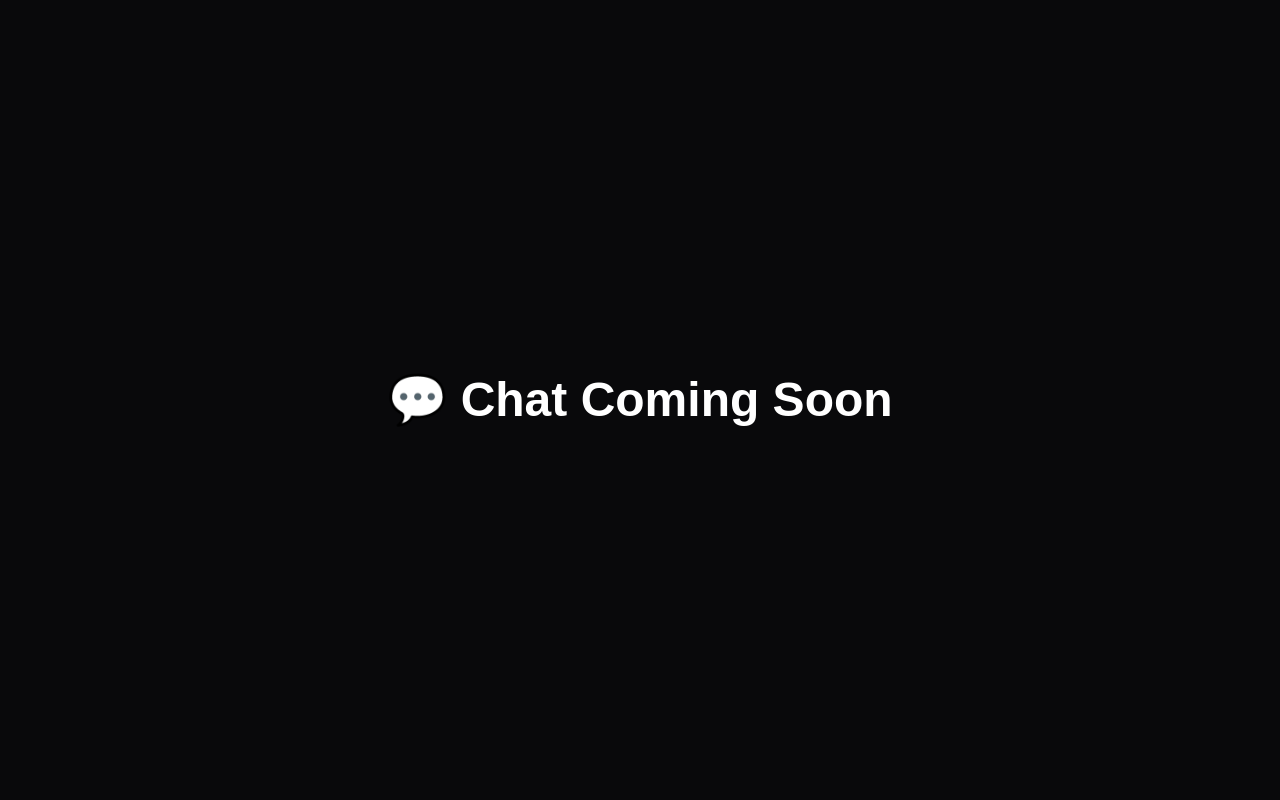
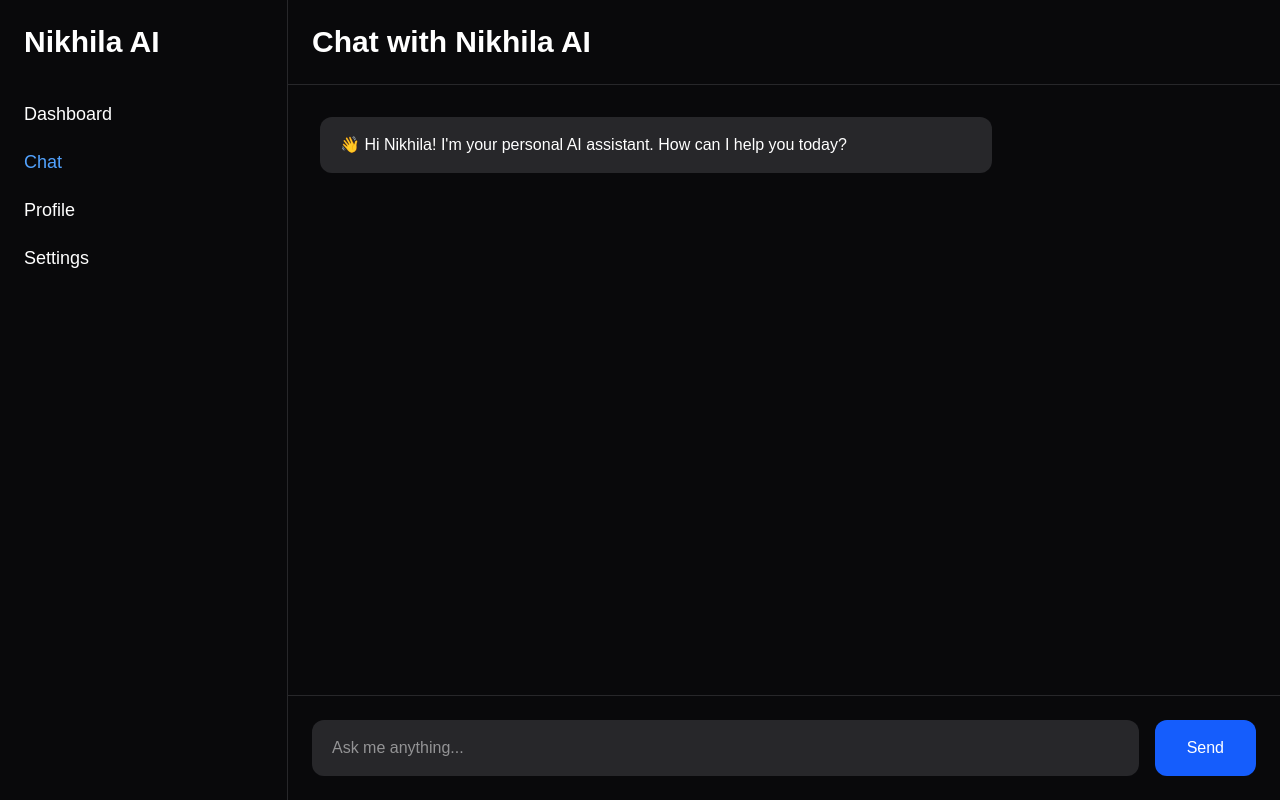
Before and after one commit to nikhila249/nikhila-ai, a Next.js app in the folder frontend/: page /chat in a window 1280 px wide. Built offline with nearby package versions, Linux system fonts and the light colour scheme.

Commit message:
Added AI chat with Groq API

```diff
--- /dev/null
+++ b/frontend/app/api/chat/route.ts
@@ -0,0 +1,37 @@
+import { NextResponse } from "next/server";
+import Groq from "groq-sdk";
+
+const groq = new Groq({
+  apiKey: process.env.GROQ_API_KEY,
+});
+
+export async function POST(request: Request) {
+  try {
+    const { message } = await request.json();
+
+    const completion = await groq.chat.completions.create({
+      model: "llama-3.3-70b-versatile",
+      messages: [
+        {
+          role: "system",
+          content:
+            "You are Nikhila AI, a friendly, intelligent personal AI assistant.",
+        },
+        {
+          role: "user",
+          content: message,
+        },
+      ],
+    });
+
+    return NextResponse.json({
+      reply: completion.choices[0].message.content,
+    });
+  } catch (error) {
+    console.error(error);
+
+    return NextResponse.json({
+      reply: "Something went wrong.",
+    });
+  }
+}
--- a/frontend/app/chat/page.tsx
+++ b/frontend/app/chat/page.tsx
@@ -1,9 +1,133 @@
+"use client";
+
+import { useState } from "react";
+
+type Message = {
+  sender: "user" | "ai";
+  text: string;
+};
+
 export default function ChatPage() {
+  const [message, setMessage] = useState("");
+  const [loading, setLoading] = useState(false);
+
+  const [messages, setMessages] = useState<Message[]>([
+    {
+      sender: "ai",
+      text: "👋 Hi Nikhila! I'm your personal AI assistant. How can I help you today?",
+    },
+  ]);
+
+  async function sendMessage() {
+    if (!message.trim() || loading) return;
+
+    const userMessage = {
+      sender: "user" as const,
+      text: message,
+    };
+
+    setMessages((prev) => [...prev, userMessage]);
+
+    const currentMessage = message;
+    setMessage("");
+    setLoading(true);
+
+    try {
+      const res = await fetch("/api/chat", {
+        method: "POST",
+        headers: {
+          "Content-Type": "application/json",
+        },
+        body: JSON.stringify({
+          message: currentMessage,
+        }),
+      });
+
+      const data = await res.json();
+
+      setMessages((prev) => [
+        ...prev,
+        {
+          sender: "ai",
+          text: data.reply,
+        },
+      ]);
+    } catch (error) {
+      setMessages((prev) => [
+        ...prev,
+        {
+          sender: "ai",
+          text: "❌ Something went wrong.",
+        },
+      ]);
+    }
+
+    setLoading(false);
+  }
+
   return (
-    <main className="min-h-screen bg-zinc-950 text-white flex items-center justify-center">
-      <h1 className="text-5xl font-bold">
-        💬 Chat Coming Soon
-      </h1>
-    </main>
+    <div className="flex h-screen bg-zinc-950 text-white">
+      <div className="w-72 border-r border-zinc-800 p-6">
+        <h1 className="text-3xl font-bold">Nikhila AI</h1>
+
+        <div className="mt-10 space-y-5 text-lg">
+          <p>Dashboard</p>
+          <p className="text-blue-400">Chat</p>
+          <p>Profile</p>
+          <p>Settings</p>
+        </div>
+      </div>
+
+      <div className="flex-1 flex flex-col">
+        <div className="border-b border-zinc-800 p-6">
+          <h2 className="text-3xl font-bold">
+            Chat with Nikhila AI
+          </h2>
+        </div>
+
+        <div className="flex-1 overflow-y-auto p-8 space-y-5">
+          {messages.map((msg, index) => (
+            <div
+              key={index}
+              className={`max-w-2xl rounded-xl px-5 py-4 ${
+                msg.sender === "user"
+                  ? "bg-blue-600 ml-auto"
+                  : "bg-zinc-800"
+              }`}
+            >
+              {msg.text}
+            </div>
+          ))}
+
+          {loading && (
+            <div className="bg-zinc-800 rounded-xl px-5 py-4 max-w-xs">
+              Thinking...
+            </div>
+          )}
+        </div>
+
+        <div className="border-t border-zinc-800 p-6">
+          <div className="flex gap-4">
+            <input
+              className="flex-1 rounded-xl bg-zinc-800 px-5 py-4 outline-none"
+              placeholder="Ask me anything..."
+              value={message}
+              onChange={(e) => setMessage(e.target.value)}
+              onKeyDown={(e) => {
+                if (e.key === "Enter") sendMessage();
+              }}
+            />
+
+            <button
+              onClick={sendMessage}
+              disabled={loading}
+              className="bg-blue-600 px-8 rounded-xl"
+            >
+              Send
+            </button>
+          </div>
+        </div>
+      </div>
+    </div>
   );
 }
--- a/frontend/package.json
+++ b/frontend/package.json
@@ -9,7 +9,9 @@
     "lint": "eslint"
   },
   "dependencies": {
+    "groq-sdk": "^1.3.0",
     "next": "16.2.10",
+    "openai": "^6.45.0",
     "react": "19.2.4",
     "react-dom": "19.2.4"
   },
```
Also changed, not shown: 1 other file (tests, documents, lock files or other folders).
